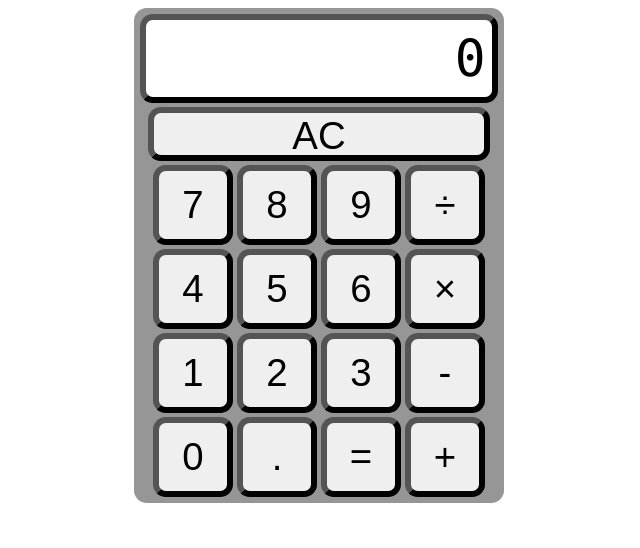
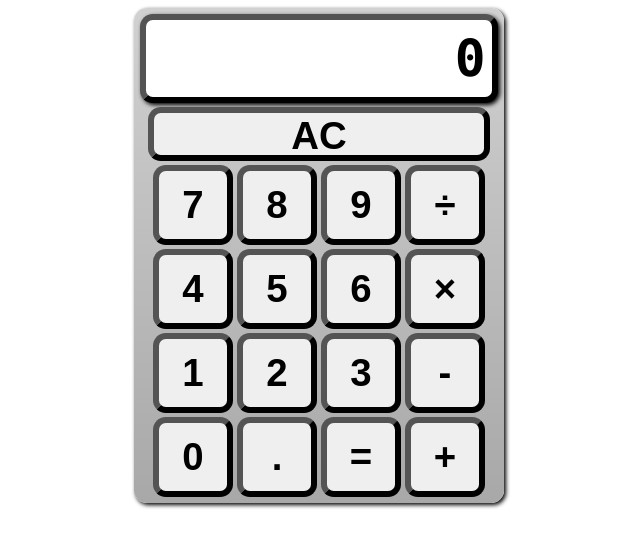
Before and after one commit to adamthomascole/calculator, a plain HTML site: page index.html in a window 1280 px wide. Shown: the whole page, without its empty margins (321-961 px from the left). Drawn offline with Linux system fonts and the light colour scheme.

Commit message:
Add CSS backgrounds, shadow, hover & active effects

```diff
--- a/style.css
+++ b/style.css
@@ -6,9 +6,10 @@ body {
 }
 
 #frame {
-    background-color: rgb(150, 150, 150);
+    background: linear-gradient(180deg, #d1d1d1, #a8a8a8);
     border-radius: max(1vw, 4px);
     padding: 0.5vh;
+    box-shadow: 2px 2px 4px;
 }
 
 #display {
@@ -25,6 +26,9 @@ body {
     padding-right: 6px;
     margin: 2px;
     font-size: max(4vw, 16px);
+    box-shadow: 2px 2px 4px;
+    font-weight: 600;
+    cursor: not-allowed;
 }
 
 .row {
@@ -44,6 +48,17 @@ body {
     border-radius: max(1vw, 4px);
     font-size: max(3vw, 12px);
     border: max(0.5vw, 3px) outset black;
+    font-weight: 600;
+    cursor: pointer;
+}
+
+#clear:hover {
+    background-color: rgb(255, 255, 255);
+}
+
+#clear:active {
+    background-color: rgb(234, 234, 234);
+    box-shadow: 1px 1px 3px;
 }
 
 .keypad {
@@ -55,4 +70,15 @@ body {
     border-radius: max(1vw, 4px);
     font-size: max(3vw, 12px);
     border: max(0.5vw, 3px) outset black;
+    font-weight: 600;
+    cursor: pointer;
 }
+
+.keypad:hover {
+    background-color: rgb(255, 255, 255);
+}
+
+.keypad:active {
+    background-color: rgb(234, 234, 234);
+    box-shadow: 1px 1px 3px;
+}
```
